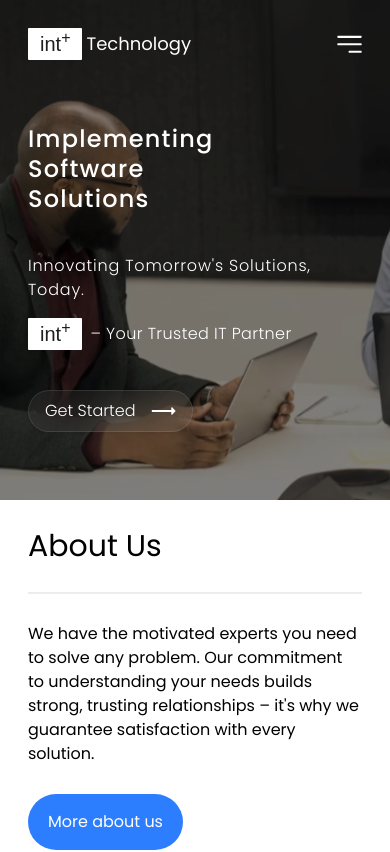
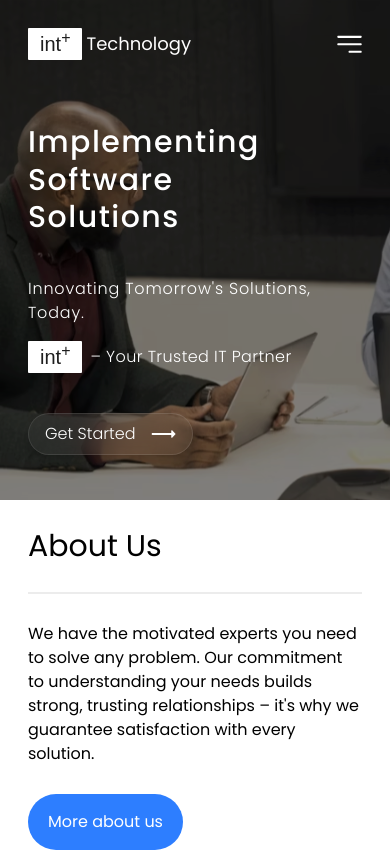
Before and after one commit to jesutobiDev/int-landing-page, a Next.js app: page / in a window 390 px wide. Shown: the top 852 px of the page. Built offline with nearby package versions, Linux system fonts and the light colour scheme; a web font is replaced by a local one.

Commit message:
css changes

```diff
--- a/src/app/components/Footer.jsx
+++ b/src/app/components/Footer.jsx
@@ -15,7 +15,7 @@ const Footer = () => {
           <div>
             <p className={`${calistoga.variable} font-calistoga text-2xl font-medium text-[#1E1E1E] hidden lg:flex`}>int<sup className='text-base'>+</sup></p>
           </div>
-          <ul className='flex items-center gap-6 text-black font-medium'>
+          <ul className='flex items-center gap-6 text-black font-medium flex-wrap'>
             <li className='text-base'>Services</li>
             <li className='text-base'>About Us</li>
             <li className='text-base'>Career</li>
--- a/src/app/components/Homepage.jsx
+++ b/src/app/components/Homepage.jsx
@@ -53,7 +53,7 @@ const Homepage = () => {
         />
       </nav>
       <div className='w-full h-auto flex flex-col gap-10'>
-        <h1 className='text-white text-2xl lg:text-5xl font-medium w-[40%] tracking-wider leading-tight'>Implementing Software Solutions</h1>
+        <h1 className='text-white text-3xl lg:text-5xl font-medium w-[40%] tracking-wider leading-tight'>Implementing Software Solutions</h1>
         <div className='flex flex-col gap-4'>
           <p className="text-white text-base font-light tracking-wider">Innovating Tomorrow{'\''}s Solutions, Today.</p>
           <div className="flex gap-2 items-center">
--- a/src/app/components/Milestones.jsx
+++ b/src/app/components/Milestones.jsx
@@ -6,7 +6,7 @@ const Milestones = () => {
       <h1  className='text-3xl text-[#000000] mb-3 lg:w-[30%]'>Milestones</h1>
       <div className='h-[2px] bg-[#00000040] w-full mb-3'></div>
       <p className='lg:w-1/2'>Explore int+ journey, defined by transformative milestones, showcasing our unwavering commitment to excellence and innovation.</p>
-      <div className='flex justify-between'>
+      <div className='flex justify-between flex-wrap'>
         <div className='flex flex-col gap-3 items-center p-2  w-[200px] lg:justify-center text-center'>
           <p className='text-base'>Projects</p>
           <p className='text-2xl font-semibold'>+23</p>
```
